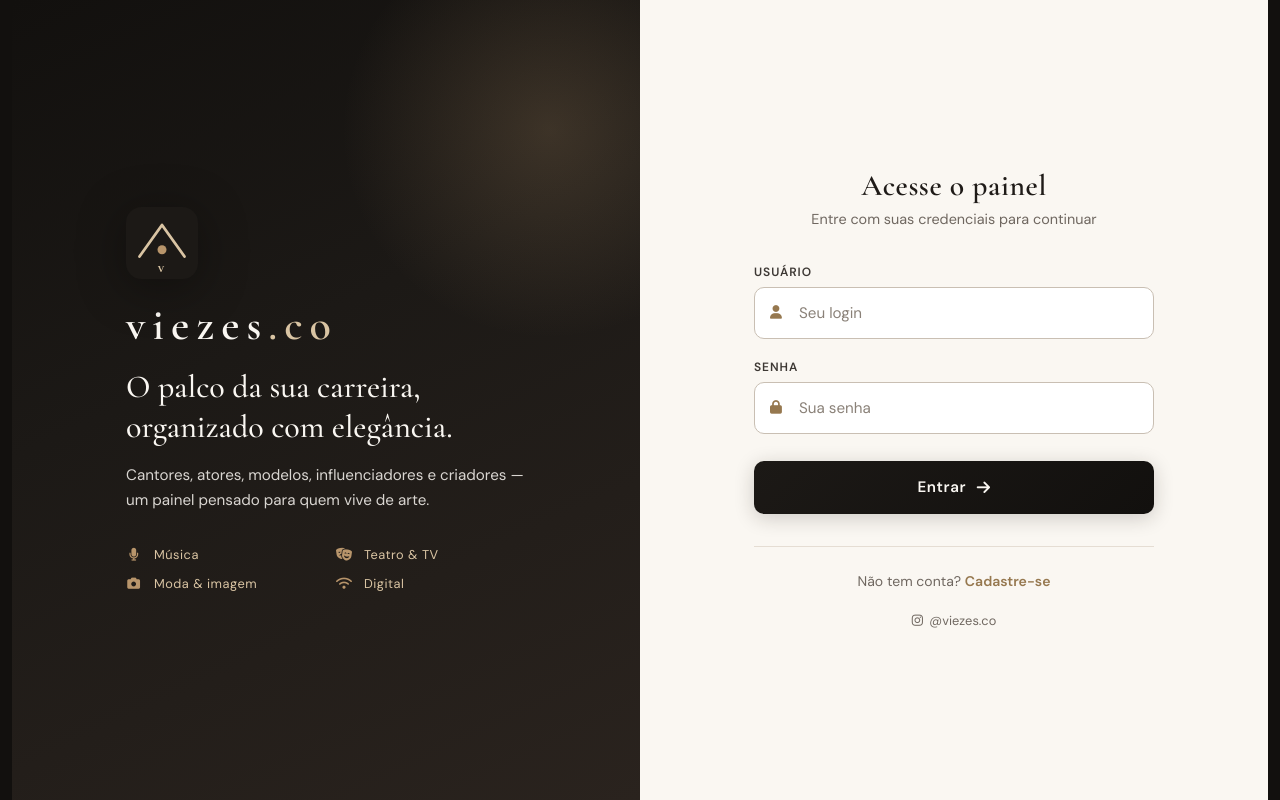
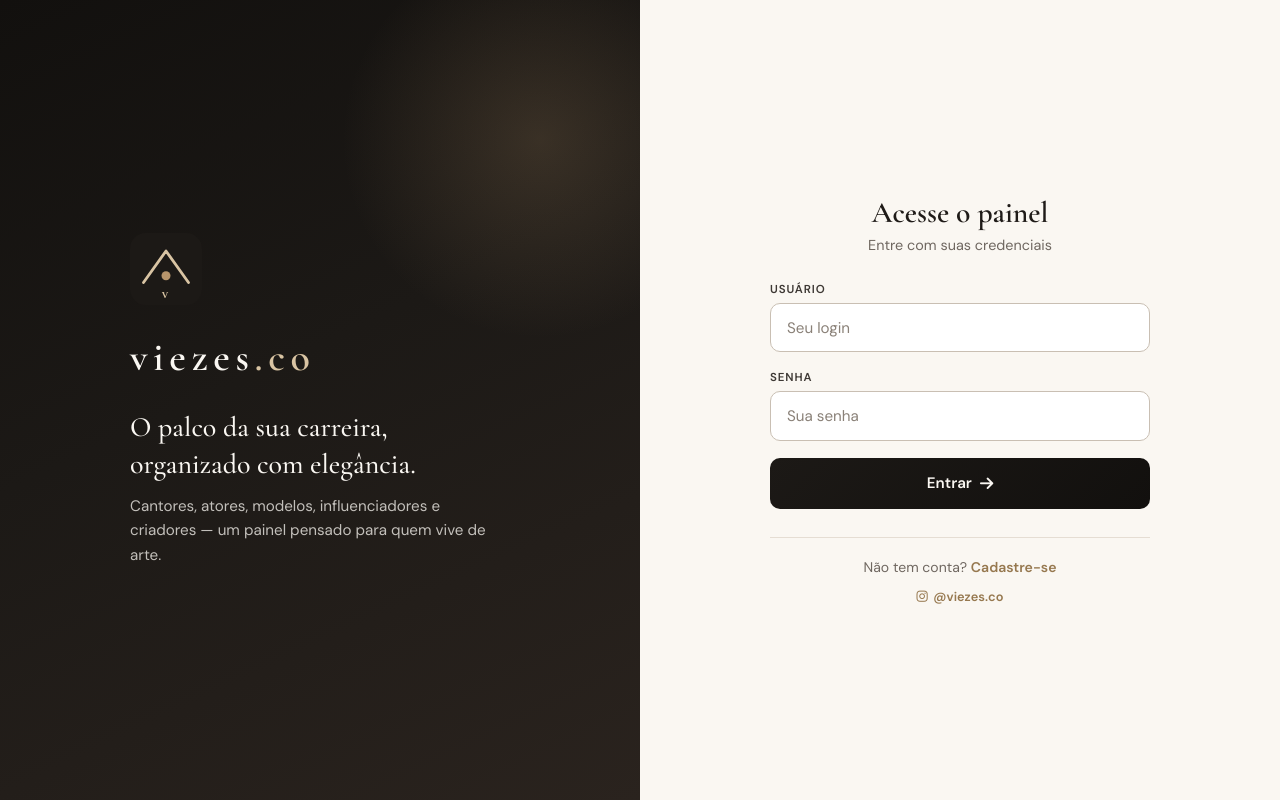
Before and after one commit to amantino69/show, a Flask app: page /auth/login in a window 1280 px wide. Run offline with Flask 3, Linux system fonts and the light colour scheme; some libraries are stand-ins or nearby versions.

Commit message:
Login standalone com contraste garantido e build estável no Render.
Página de login sem Bootstrap card; runtime Python 3.11; Pillow atualizado; rota /__version.

Co-authored-by: Cursor <cursoragent@cursor.com>

```diff
--- a/app/static/css/viezes.css
+++ b/app/static/css/viezes.css
@@ -679,6 +679,20 @@ body.page-auth .alert {
     }
 }
 
+/* Legado: card antigo (caso deploy antigo ainda sirva este markup) */
+.auth-card > .card-header.auth-brand {
+    background: linear-gradient(160deg, #12100e 0%, #1c1916 100%) !important;
+    color: #faf7f2 !important;
+    border-bottom: none !important;
+}
+.auth-card .brand-wordmark { color: #faf7f2 !important; }
+.auth-card .brand-wordmark .co { color: #d9c4a3 !important; }
+.auth-card .brand-tagline { color: rgba(250, 247, 242, 0.65) !important; }
+.auth-card .card-body .form-label,
+.auth-card .card-body label { color: #3d3834 !important; }
+.auth-card .card-body .text-muted { color: #6f6760 !important; }
+.auth-card .card-body a.text-muted { color: #96784f !important; }
+
 /* ——— Page headers ——— */
 .page-header h2 {
     font-size: 1.85rem;
--- a/app/templates/auth/login.html
+++ b/app/templates/auth/login.html
@@ -1,107 +1,202 @@
-{% extends "base.html" %}
-
-{% block title %}Entrar — Viezes{% endblock %}
-{% block body_class %}page-auth{% endblock %}
-
-{% block content %}
-<!-- viezes-auth-build: {{ asset_version }} -->
-<div class="auth-page">
-    <aside class="auth-visual" aria-hidden="true">
+<!DOCTYPE html>
+<html lang="pt-BR">
+<head>
+    <meta charset="UTF-8">
+    <meta name="viewport" content="width=device-width, initial-scale=1.0">
+    <title>Entrar — Viezes</title>
+    <link rel="icon" href="{{ url_for('static', filename='img/viezes-mark.svg') }}" type="image/svg+xml">
+    <link rel="preconnect" href="https://fonts.googleapis.com">
+    <link rel="preconnect" href="https://fonts.gstatic.com" crossorigin>
+    <link href="https://fonts.googleapis.com/css2?family=Cormorant+Garamond:wght@500;600&family=DM+Sans:wght@400;500;600&display=swap" rel="stylesheet">
+    <link href="https://cdnjs.cloudflare.com/ajax/libs/font-awesome/6.5.1/css/all.min.css" rel="stylesheet">
+    <!-- build: {{ asset_version }} -->
+    <style>
+        *, *::before, *::after { box-sizing: border-box; margin: 0; padding: 0; }
+        body {
+            font-family: 'DM Sans', system-ui, sans-serif;
+            min-height: 100vh;
+            display: grid;
+            grid-template-columns: 1fr 1fr;
+            background: #12100e;
+            color: #1f1b18;
+        }
+        .auth-visual {
+            display: flex;
+            align-items: center;
+            justify-content: center;
+            padding: 3rem 2rem;
+            background: linear-gradient(155deg, #12100e 0%, #1c1916 45%, #2a231e 100%);
+            position: relative;
+            overflow: hidden;
+        }
+        .auth-visual::after {
+            content: '';
+            position: absolute;
+            width: 400px; height: 400px;
+            top: -60px; right: -100px;
+            background: radial-gradient(circle, rgba(184,149,107,0.2), transparent 70%);
+            pointer-events: none;
+        }
+        .auth-visual-inner { position: relative; z-index: 1; max-width: 380px; }
+        .auth-visual img { display: block; margin-bottom: 1.25rem; }
+        .auth-visual .wordmark {
+            font-family: 'Cormorant Garamond', Georgia, serif;
+            font-size: 2.5rem;
+            font-weight: 600;
+            color: #faf7f2;
+            letter-spacing: 0.14em;
+            text-transform: lowercase;
+        }
+        .auth-visual .wordmark span { color: #d9c4a3; }
+        .auth-visual h2 {
+            font-family: 'Cormorant Garamond', Georgia, serif;
+            font-size: 1.75rem;
+            font-weight: 500;
+            color: #faf7f2;
+            margin: 1.25rem 0 0.75rem;
+            line-height: 1.3;
+        }
+        .auth-visual p {
+            color: rgba(250,247,242,0.75);
+            font-size: 0.95rem;
+            line-height: 1.6;
+        }
+        .auth-panel {
+            display: flex;
+            align-items: center;
+            justify-content: center;
+            padding: 2rem 1.5rem;
+            background: #faf7f2;
+        }
+        .auth-form-box { width: 100%; max-width: 380px; }
+        .auth-form-box h1 {
+            font-family: 'Cormorant Garamond', Georgia, serif;
+            font-size: 1.85rem;
+            font-weight: 600;
+            color: #1f1b18;
+            text-align: center;
+            margin-bottom: 0.35rem;
+        }
+        .auth-form-box .sub {
+            text-align: center;
+            color: #6f6760;
+            font-size: 0.9rem;
+            margin-bottom: 1.75rem;
+        }
+        .field { margin-bottom: 1.1rem; }
+        .field label {
+            display: block;
+            font-size: 0.72rem;
+            font-weight: 600;
+            text-transform: uppercase;
+            letter-spacing: 0.08em;
+            color: #3d3834;
+            margin-bottom: 0.4rem;
+        }
+        .field input {
+            width: 100%;
+            padding: 0.85rem 1rem;
+            font-size: 0.95rem;
+            color: #1f1b18;
+            background: #fff;
+            border: 1px solid #c9bfb3;
+            border-radius: 10px;
+            font-family: inherit;
+        }
+        .field input::placeholder { color: #8a8178; }
+        .field input:focus {
+            outline: none;
+            border-color: #b8956b;
+            box-shadow: 0 0 0 3px rgba(184,149,107,0.2);
+        }
+        .btn-enter {
+            width: 100%;
+            margin-top: 0.5rem;
+            padding: 0.95rem;
+            font-size: 0.95rem;
+            font-weight: 600;
+            font-family: inherit;
+            color: #faf7f2;
+            background: linear-gradient(135deg, #1c1916, #12100e);
+            border: none;
+            border-radius: 10px;
+            cursor: pointer;
+            display: flex;
+            align-items: center;
+            justify-content: center;
+            gap: 0.5rem;
+        }
+        .btn-enter:hover { opacity: 0.92; }
+        .auth-footer {
+            margin-top: 1.75rem;
+            padding-top: 1.25rem;
+            border-top: 1px solid #e5ddd3;
+            text-align: center;
+            font-size: 0.875rem;
+            color: #6f6760;
+        }
+        .auth-footer a { color: #96784f; font-weight: 600; text-decoration: none; }
+        .auth-footer a:hover { text-decoration: underline; }
+        .auth-ig { display: inline-flex; align-items: center; gap: 0.35rem; margin-top: 0.75rem; color: #6f6760; font-size: 0.8rem; }
+        .flash {
+            padding: 0.75rem 1rem;
+            border-radius: 8px;
+            margin-bottom: 1rem;
+            font-size: 0.875rem;
+        }
+        .flash.error { background: #f8e8e8; color: #8b3a3a; border: 1px solid #e8c4c4; }
+        .flash.info, .flash.success { background: #e8f0e8; color: #3a5c3a; border: 1px solid #c4dcc4; }
+        @media (max-width: 991px) {
+            body { grid-template-columns: 1fr; }
+            .auth-visual { display: none; }
+            .auth-panel { min-height: 100vh; }
+        }
+    </style>
+</head>
+<body>
+    <aside class="auth-visual">
         <div class="auth-visual-inner">
-            <img src="{{ url_for('static', filename='img/viezes-mark.svg') }}" alt="" class="auth-visual-mark" width="72" height="72">
-            <p class="auth-visual-wordmark">viezes<span class="co">.co</span></p>
-            <p class="auth-visual-headline">O palco da sua carreira,<br>organizado com elegância.</p>
-            <p class="auth-visual-lead">
-                Cantores, atores, modelos, influenciadores e criadores —
-                um painel pensado para quem vive de arte.
-            </p>
-            <ul class="auth-disciplines">
-                <li><i class="fas fa-microphone" aria-hidden="true"></i> Música</li>
-                <li><i class="fas fa-theater-masks" aria-hidden="true"></i> Teatro & TV</li>
-                <li><i class="fas fa-camera" aria-hidden="true"></i> Moda & imagem</li>
-                <li><i class="fas fa-wifi" aria-hidden="true"></i> Digital</li>
-            </ul>
+            <img src="{{ url_for('static', filename='img/viezes-mark.svg') }}" alt="Viezes" width="72" height="72">
+            <p class="wordmark">viezes<span>.co</span></p>
+            <h2>O palco da sua carreira, organizado com elegância.</h2>
+            <p>Cantores, atores, modelos, influenciadores e criadores — um painel pensado para quem vive de arte.</p>
         </div>
-        <div class="auth-visual-glow"></div>
     </aside>
 
     <main class="auth-panel">
-        <div class="auth-form-wrap">
-            <header class="auth-form-header">
-                <img src="{{ url_for('static', filename='img/viezes-mark.svg') }}" alt="Viezes" class="auth-form-mark d-lg-none" width="48" height="48">
-                <h1 class="auth-form-title">Acesse o painel</h1>
-                <p class="auth-form-subtitle">Entre com suas credenciais para continuar</p>
-            </header>
+        <div class="auth-form-box">
+            <h1>Acesse o painel</h1>
+            <p class="sub">Entre com suas credenciais</p>
 
-            <form method="POST" class="auth-form" novalidate>
-                <div class="auth-field">
-                    <label for="username" class="auth-label">Usuário</label>
-                    <div class="auth-input-wrap">
-                        <i class="fas fa-user auth-input-icon" aria-hidden="true"></i>
-                        <input type="text" class="auth-input" id="username" name="username" required
-                               placeholder="Seu login" autocomplete="username">
-                    </div>
+            {% with messages = get_flashed_messages(with_categories=true) %}
+                {% if messages %}
+                    {% for category, message in messages %}
+                        <div class="flash {{ category }}">{{ message }}</div>
+                    {% endfor %}
+                {% endif %}
+            {% endwith %}
+
+            <form method="POST">
+                <div class="field">
+                    <label for="username">Usuário</label>
+                    <input type="text" id="username" name="username" required placeholder="Seu login" autocomplete="username">
                 </div>
-                <div class="auth-field">
-                    <label for="password" class="auth-label">Senha</label>
-                    <div class="auth-input-wrap">
-                        <i class="fas fa-lock auth-input-icon" aria-hidden="true"></i>
-                        <input type="password" class="auth-input" id="password" name="password" required
-                               placeholder="Sua senha" autocomplete="current-password">
-                    </div>
+                <div class="field">
+                    <label for="password">Senha</label>
+                    <input type="password" id="password" name="password" required placeholder="Sua senha" autocomplete="current-password">
                 </div>
-                <button type="submit" class="auth-submit">
-                    <span>Entrar</span>
-                    <i class="fas fa-arrow-right" aria-hidden="true"></i>
+                <button type="submit" class="btn-enter">
+                    Entrar <i class="fas fa-arrow-right" aria-hidden="true"></i>
                 </button>
             </form>
 
-            <footer class="auth-form-footer">
-                <p class="auth-footer-line">
-                    Não tem conta?
-                    <a href="{{ url_for('auth.register') }}">Cadastre-se</a>
-                </p>
-                <a href="https://www.instagram.com/viezes.co" target="_blank" rel="noopener" class="auth-ig-link">
-                    <i class="fab fa-instagram" aria-hidden="true"></i>
-                    @viezes.co
+            <div class="auth-footer">
+                <p>Não tem conta? <a href="{{ url_for('auth.register') }}">Cadastre-se</a></p>
+                <a href="https://www.instagram.com/viezes.co" target="_blank" rel="noopener" class="auth-ig">
+                    <i class="fab fa-instagram"></i> @viezes.co
                 </a>
-            </footer>
+            </div>
         </div>
     </main>
-</div>
-{% endblock %}
-
-{% block extra_css %}
-<style>
-    .mobile-menu-toggle, .desktop-sidebar, .mobile-sidebar { display: none !important; }
-    .col-md-10, .col-12 { max-width: 100%; flex: 0 0 100%; padding: 0 !important; }
-    body.page-auth .main-content { background: transparent !important; padding: 0 !important; min-height: 100vh; }
-    body.page-auth .container-fluid,
-    body.page-auth .row { min-height: 100vh; margin: 0; max-width: 100%; }
-
-    /* Contraste garantido — não depende só do viezes.css em cache */
-    body.page-auth { background: #12100e !important; color: #1f1b18 !important; }
-    .auth-visual { background: linear-gradient(155deg, #12100e 0%, #1c1916 42%, #2a231e 100%) !important; }
-    .auth-visual-wordmark,
-    .auth-visual-headline { color: #faf7f2 !important; }
-    .auth-visual-wordmark .co { color: #d9c4a3 !important; }
-    .auth-visual-lead { color: rgba(250, 247, 242, 0.85) !important; }
-    .auth-disciplines li { color: #d9c4a3 !important; }
-    .auth-panel { background: #faf7f2 !important; }
-    .auth-form-title { color: #1f1b18 !important; }
-    .auth-form-subtitle,
-    .auth-footer-line,
-    .auth-ig-link { color: #6f6760 !important; }
-    .auth-label { color: #3d3834 !important; font-weight: 600 !important; }
-    .auth-input,
-    .auth-input-plain,
-    .auth-select {
-        color: #1f1b18 !important;
-        background: #ffffff !important;
-        border-color: #c9bfb3 !important;
-    }
-    .auth-input::placeholder { color: #8a8178 !important; opacity: 1 !important; }
-    .auth-footer-line a { color: #96784f !important; }
-    .auth-submit { color: #faf7f2 !important; }
-</style>
-{% endblock %}
+</body>
+</html>
--- a/config.py
+++ b/config.py
@@ -5,7 +5,7 @@ load_dotenv()
 
 class Config:
     # Incrementar após mudanças em CSS/templates para invalidar cache do navegador
-    ASSET_VERSION = os.environ.get('ASSET_VERSION') or '20260528c'
+    ASSET_VERSION = os.environ.get('ASSET_VERSION') or '20260528d'
 
     SECRET_KEY = os.environ.get('SECRET_KEY') or 'dev-key-change-in-production'
     SQLALCHEMY_DATABASE_URI = os.environ.get('DATABASE_URL') or 'sqlite:///artistas_sistema.db'
--- a/render.yaml
+++ b/render.yaml
@@ -3,7 +3,7 @@ services:
     name: show
     runtime: python
     plan: free
-    buildCommand: pip install -r requirements.txt
+    buildCommand: ./build.sh
     startCommand: gunicorn app:app --bind 0.0.0.0:$PORT
     envVars:
       - key: PYTHON_VERSION
--- a/requirements.txt
+++ b/requirements.txt
@@ -20,4 +20,4 @@ schedule==1.2.0
 reportlab==4.0.5
 openpyxl==3.1.2
 twilio==8.9.1
-Pillow==10.0.0
+Pillow>=10.4.0
--- /dev/null
+++ b/runtime.txt
@@ -0,0 +1 @@
+python-3.11.9
```
Also changed, not shown: app/__init__.py (+8 -0 lines), 1 other file.
